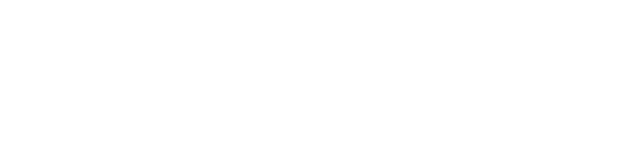
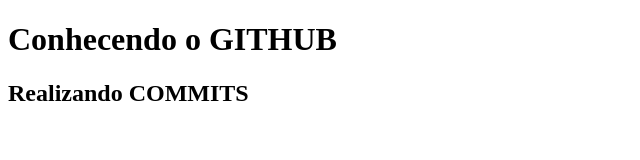
Before and after one commit to VitorPalermo/atividade2, a plain HTML site: page index.html in a window 1280 px wide. Shown: the whole page, without its empty margins (0-640 px from the left). Drawn offline with Linux system fonts and the light colour scheme.

Commit message:
Adicionado Títulos Principais

```diff
--- a/index.html
+++ b/index.html
@@ -6,6 +6,9 @@
 </head>
 
 <body>
+    <h1>Conhecendo o GITHUB</h1>
+    <H2>Realizando COMMITS</H2>
+
 
 </body>
 
```
